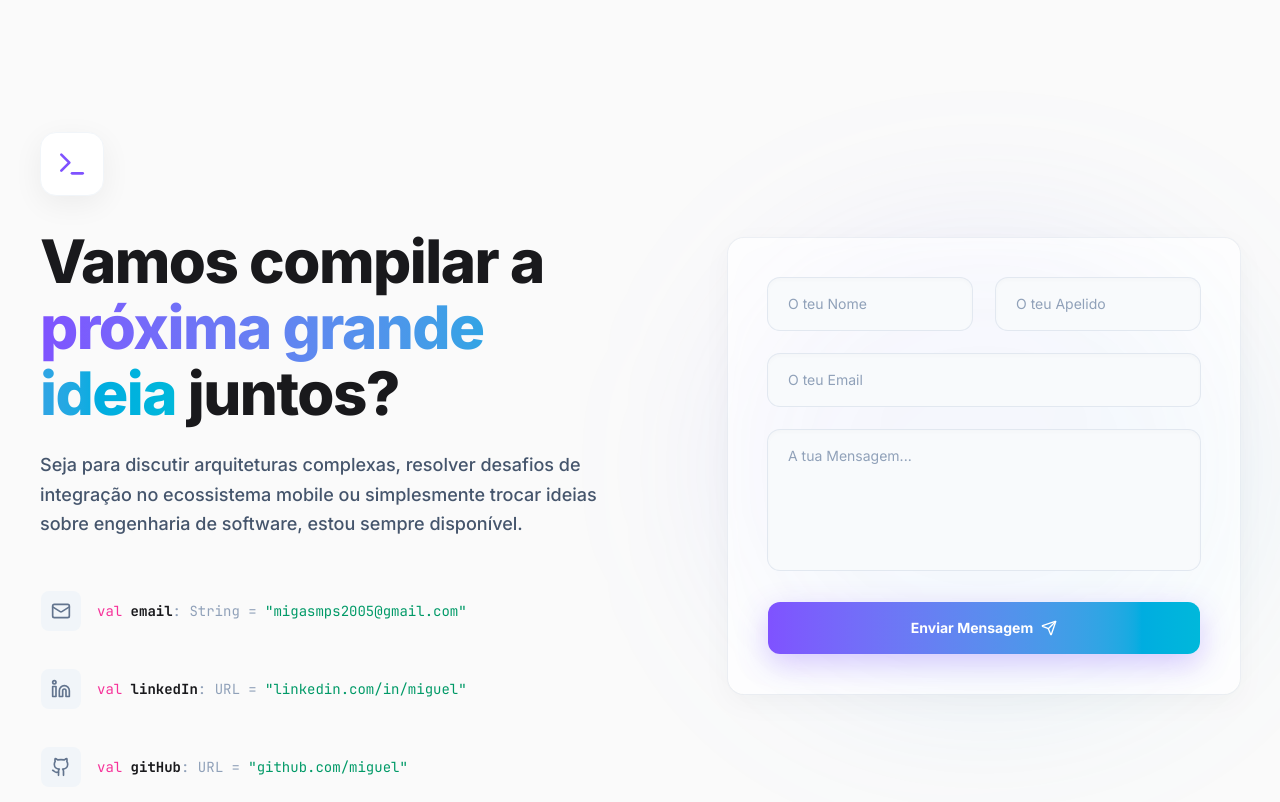
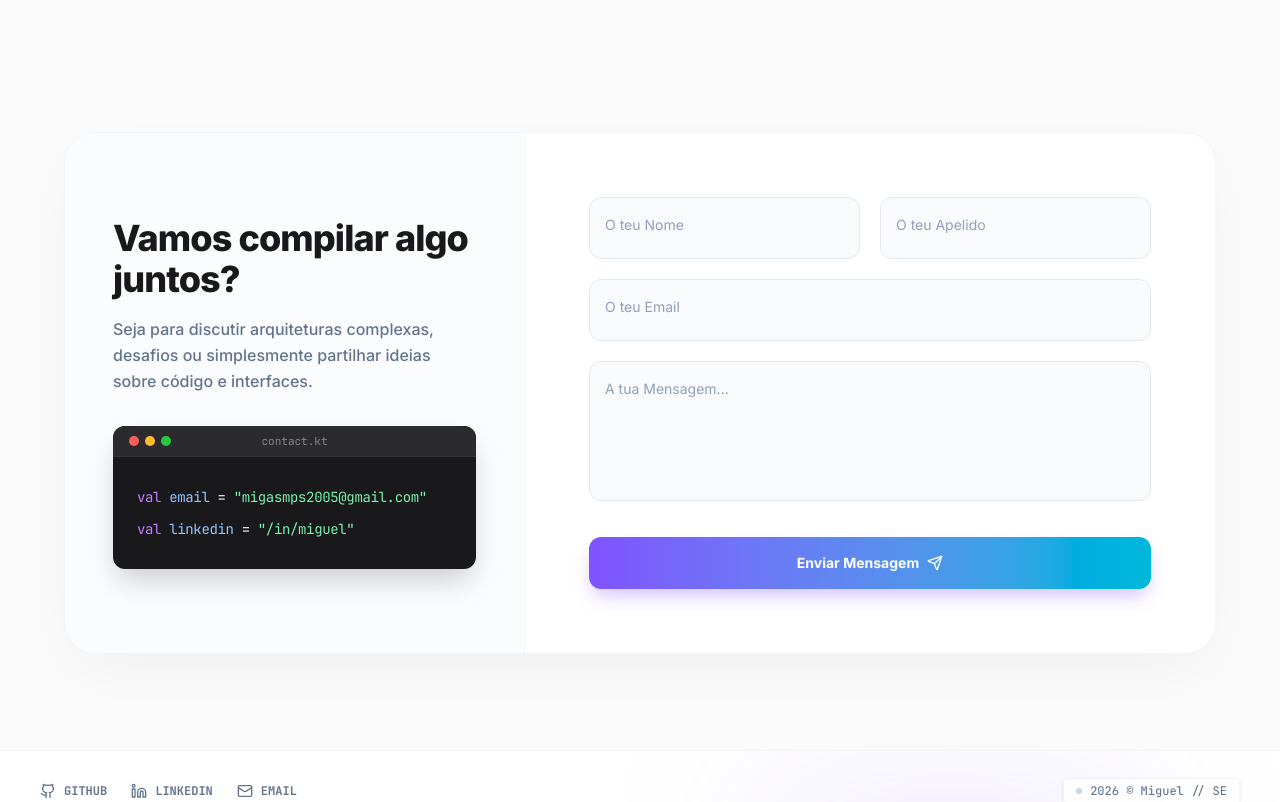
Before and after one commit to imperador1k/Portfolio-pessoal, a React (Vite) app: page / in a window 1280 px wide. Shown: the part 6500-7302 px from the top of the page. Built offline with nearby package versions, Linux system fonts and the light colour scheme.

Commit message:
feat(Contact): Refine contact form styling and UX
Improve input field styling for a better user experience. Update focus and placeholder states to be more visually appealing and informative, aligning with the JetBrains aesthetic. Remove unused icons to streamline the component.

```diff
--- a/src/components/Contact.tsx
+++ b/src/components/Contact.tsx
@@ -1,18 +1,14 @@
 import React, { useState } from 'react';
-import { Terminal, Send, Loader2, Github, Linkedin, Mail } from 'lucide-react';
+import { Send, Loader2, Copy, Check } from 'lucide-react';
 import { motion } from 'motion/react';
 
 const FloatingInput = ({ id, label, type = "text", required = false, isTextarea = false }: any) => {
-  const baseClasses = "absolute left-3 -top-2.5 bg-white px-1 text-[10px] font-mono font-bold text-slate-500 transition-all duration-300 pointer-events-none rounded";
-  const placeholderClasses = "peer-placeholder-shown:text-sm peer-placeholder-shown:top-4 peer-placeholder-shown:left-4 peer-placeholder-shown:bg-transparent peer-placeholder-shown:font-sans peer-placeholder-shown:font-normal peer-placeholder-shown:text-slate-400";
-  const focusClasses = "peer-focus:-top-2.5 peer-focus:left-3 peer-focus:text-[10px] peer-focus:bg-white peer-focus:font-mono peer-focus:font-bold peer-focus:text-jb-primary";
-
   return (
     <div className="relative">
       {isTextarea ? (
         <textarea
           id={id}
-          className="peer w-full bg-slate-50 text-jb-dark placeholder-transparent px-4 py-4 outline-none text-sm font-sans rounded-xl ring-1 ring-slate-200 focus:ring-2 focus:ring-jb-primary focus:bg-white shadow-[inset_0_2px_4px_rgba(0,0,0,0.02)] focus:shadow-none transition-all duration-300 resize-none block min-h-[140px]"
+          className="peer w-full bg-slate-50 text-jb-dark placeholder-transparent px-4 pt-7 pb-3 outline-none text-sm font-sans rounded-xl border border-slate-200 focus:border-transparent focus:ring-2 focus:ring-jb-primary focus:bg-white focus:shadow-lg focus:shadow-jb-primary/10 transition-all duration-300 resize-none block min-h-[140px]"
           placeholder={label}
           required={required}
         />
@@ -20,14 +16,16 @@ const FloatingInput = ({ id, label, type = "text", required = false, isTextarea
         <input
           type={type}
           id={id}
-          className="peer w-full bg-slate-50 text-jb-dark placeholder-transparent px-4 py-4 outline-none text-sm font-sans rounded-xl ring-1 ring-slate-200 focus:ring-2 focus:ring-jb-primary focus:bg-white shadow-[inset_0_2px_4px_rgba(0,0,0,0.02)] focus:shadow-none transition-all duration-300 block"
+          className="peer w-full bg-slate-50 text-jb-dark placeholder-transparent px-4 pt-7 pb-3 outline-none text-sm font-sans rounded-xl border border-slate-200 focus:border-transparent focus:ring-2 focus:ring-jb-primary focus:bg-white focus:shadow-lg focus:shadow-jb-primary/10 transition-all duration-300 block"
           placeholder={label}
           required={required}
         />
       )}
       <label
         htmlFor={id}
-        className={`${baseClasses} ${placeholderClasses} ${focusClasses}`}
+        className="absolute left-4 top-2 text-[10px] font-mono font-medium text-slate-500 pointer-events-none transition-all duration-300
+                   peer-placeholder-shown:top-[1.125rem] peer-placeholder-shown:text-sm peer-placeholder-shown:font-sans peer-placeholder-shown:font-normal peer-placeholder-shown:text-slate-400
+                   peer-focus:top-2 peer-focus:text-[10px] peer-focus:font-mono peer-focus:font-medium peer-focus:text-jb-primary z-20"
       >
         {label}
       </label>
@@ -35,20 +33,9 @@ const FloatingInput = ({ id, label, type = "text", required = false, isTextarea
   );
 };
 
-const ContactVar = ({ name, value, type, icon: Icon, href }: any) => (
-  <a href={href} target="_blank" rel="noopener noreferrer" className="group flex items-center gap-4 p-3 -ml-3 rounded-xl hover:bg-white/80 transition-colors border border-transparent hover:border-slate-200/60 hover:shadow-sm">
-    <div className="w-10 h-10 shrink-0 rounded-lg bg-slate-100 flex items-center justify-center group-hover:bg-jb-primary/10 group-hover:scale-110 transition-all duration-300">
-      <Icon className="w-5 h-5 text-slate-500 group-hover:text-jb-primary transition-colors" />
-    </div>
-    <div className="font-mono text-[13px] sm:text-sm overflow-hidden text-ellipsis">
-      <span className="text-pink-500">val</span> <span className="text-jb-dark font-bold">{name}</span><span className="text-slate-400">: {type} = </span><br className="sm:hidden" />
-      <span className="text-emerald-600 break-all">"{value}"</span>
-    </div>
-  </a>
-);
-
 export default function Contact() {
   const [isSubmitting, setIsSubmitting] = useState(false);
+  const [copied, setCopied] = useState(false);
 
   const handleSubmit = (e: React.FormEvent) => {
     e.preventDefault();
@@ -56,40 +43,63 @@ export default function Contact() {
     setTimeout(() => setIsSubmitting(false), 2000);
   };
 
+  const handleCopy = () => {
+    navigator.clipboard.writeText('migasmps2005@gmail.com');
+    setCopied(true);
+    setTimeout(() => setCopied(false), 2000);
+  };
+
   return (
     <section className="px-5 sm:px-6 py-24 lg:px-10 max-w-7xl mx-auto w-full relative z-10" id="contactos">
-      <div className="grid grid-cols-1 lg:grid-cols-2 gap-12 lg:gap-8 items-center">
-        {/* Left Column: Info & Context */}
-        <div className="flex flex-col">
-          <div className="w-16 h-16 bg-white rounded-2xl flex items-center justify-center mb-8 border border-slate-100 shadow-[0_8px_30px_rgb(0,0,0,0.06)] relative overflow-hidden group">
-            <div className="absolute inset-0 bg-gradient-to-r from-jb-primary to-cyan-500 opacity-0 group-hover:opacity-10 transition-opacity duration-500"></div>
-            <Terminal className="w-8 h-8 text-jb-primary group-hover:scale-110 transition-transform duration-500" />
+
+      <div className="max-w-6xl mx-auto bg-white border border-slate-100 shadow-[0_20px_60px_-15px_rgba(0,0,0,0.05)] rounded-[2rem] overflow-hidden">
+        <div className="grid grid-cols-1 lg:grid-cols-5">
+
+          {/* Left Column: Info & Code Snippet (Span 2) */}
+          <div className="lg:col-span-2 bg-slate-50/50 p-8 lg:p-12 border-b lg:border-b-0 lg:border-r border-slate-100 flex flex-col justify-center">
+             <h2 className="text-3xl sm:text-4xl font-extrabold text-jb-dark tracking-tight mb-4 leading-[1.15]">
+                Vamos compilar algo juntos?
+             </h2>
+             <p className="text-slate-500 text-sm sm:text-base font-medium leading-relaxed">
+                Seja para discutir arquiteturas complexas, desafios ou simplesmente partilhar ideias sobre código e interfaces.
+             </p>
+
+             {/* The Realistic Code Block */}
+             <div className="bg-[#19191C] rounded-xl shadow-[0_15px_30px_-5px_rgba(0,0,0,0.2)] overflow-hidden mt-8 relative group">
+                {/* Header */}
+                <div className="bg-[#2A2A2F] px-4 py-2.5 flex items-center justify-between border-b border-white/5">
+                   <div className="flex gap-1.5">
+                      <div className="w-2.5 h-2.5 rounded-full bg-[#FF5F56]"></div>
+                      <div className="w-2.5 h-2.5 rounded-full bg-[#FFBD2E]"></div>
+                      <div className="w-2.5 h-2.5 rounded-full bg-[#27C93F]"></div>
+                   </div>
+                   <div className="absolute left-1/2 -translate-x-1/2 text-[#85858B] text-[11px] font-mono">contact.kt</div>
+                   <div></div>
                 </div>
 
-          <h2 className="text-4xl sm:text-5xl lg:text-6xl font-extrabold text-jb-dark tracking-tight mb-6 leading-[1.1]">
-            Vamos compilar a <br className="hidden sm:block" />
-            <span className="text-transparent bg-clip-text bg-gradient-to-r from-jb-primary to-cyan-500">próxima grande ideia</span> juntos?
-          </h2>
-
-          <p className="text-slate-600 text-lg mb-10 max-w-xl font-medium leading-relaxed">
-            Seja para discutir arquiteturas complexas, resolver desafios de integração no ecossistema mobile ou simplesmente trocar ideias sobre engenharia de software, estou sempre disponível.
-          </p>
-
-          <div className="space-y-3">
-             <ContactVar name="email" type="String" value="migasmps2005@gmail.com" icon={Mail} href="mailto:migasmps2005@gmail.com" />
-             <ContactVar name="linkedIn" type="URL" value="linkedin.com/in/miguel" icon={Linkedin} href="https://linkedin.com" />
-             <ContactVar name="gitHub" type="URL" value="github.com/miguel" icon={Github} href="https://github.com" />
+                {/* Body */}
+                <div className="p-5 sm:p-6 relative">
+                   <motion.button
+                      whileHover={{ scale: 1.05 }}
+                      whileTap={{ scale: 0.95 }}
+                      onClick={handleCopy}
+                      className="absolute top-4 right-4 p-2 bg-white/5 hover:bg-white/10 rounded-lg text-slate-400 hover:text-white transition-all opacity-0 group-hover:opacity-100 focus:opacity-100"
+                      aria-label="Copy code"
+                   >
+                      {copied ? <Check className="w-4 h-4 text-green-400" /> : <Copy className="w-4 h-4" />}
+                   </motion.button>
+                   <div className="font-mono text-[13px] sm:text-sm leading-8 whitespace-pre overflow-x-auto tracking-tight">
+                      <span className="text-purple-400">val</span> <span className="text-blue-300">email</span> <span className="text-white">=</span> <span className="text-green-300">"migasmps2005@gmail.com"</span><br/>
+                      <span className="text-purple-400">val</span> <span className="text-blue-300">linkedin</span> <span className="text-white">=</span> <span className="text-green-300">"/in/miguel"</span>
+                   </div>
+                </div>
              </div>
           </div>
 
-        {/* Right Column: Form */}
-        <div className="relative w-full max-w-lg mx-auto lg:mx-0 lg:ml-auto">
-          {/* Subtle glow behind form */}
-          <div className="absolute top-1/2 left-1/2 -translate-x-1/2 -translate-y-1/2 w-full h-full bg-gradient-to-br from-jb-primary/10 to-cyan-500/10 blur-[80px] pointer-events-none -z-10 rounded-full"></div>
-
-          <div className="bg-white/70 backdrop-blur-md rounded-2xl shadow-[0_8px_30px_rgba(0,0,0,0.04)] ring-1 ring-slate-200/50 p-8 sm:p-10">
-            <form className="w-full text-left space-y-6" onSubmit={handleSubmit}>
-              <div className="grid grid-cols-1 sm:grid-cols-2 gap-6">
+          {/* Right Column: Form (Span 3) */}
+          <div className="lg:col-span-3 p-8 lg:p-16 bg-white flex flex-col justify-center">
+             <form className="w-full text-left space-y-5" onSubmit={handleSubmit}>
+                <div className="grid grid-cols-1 sm:grid-cols-2 gap-5">
                    <FloatingInput id="firstName" label="O teu Nome" required />
                    <FloatingInput id="lastName" label="O teu Apelido" />
                 </div>
@@ -101,16 +111,16 @@ export default function Contact() {
                 <div className="pt-2">
                    <motion.button
                       type="submit"
-                  whileHover={{ scale: 1.02 }}
-                  whileTap={{ scale: 0.95 }}
+                      whileHover={{ scale: 1.01 }}
+                      whileTap={{ scale: 0.97 }}
                       disabled={isSubmitting}
-                  className="relative w-full bg-gradient-to-r from-jb-primary to-cyan-500 text-white px-8 py-4 rounded-xl font-bold text-sm shadow-[0_10px_30px_rgba(127,82,255,0.3)] hover:shadow-[0_15px_40px_rgba(127,82,255,0.4)] transition-all flex items-center justify-center overflow-hidden group disabled:opacity-80 disabled:cursor-not-allowed"
+                      className="relative w-full bg-gradient-to-r from-jb-primary to-cyan-500 text-white px-8 py-4 mt-2 rounded-xl font-bold text-sm shadow-[0_10px_20px_-5px_rgba(127,82,255,0.4)] transition-all flex items-center justify-center overflow-hidden group disabled:opacity-80 disabled:cursor-not-allowed"
                    >
-                  <div className="absolute inset-0 bg-white/20 translate-y-full group-hover:translate-y-0 transition-transform duration-300 ease-out"></div>
+                      <div className="absolute inset-0 bg-white/20 translate-y-full group-hover:translate-y-0 transition-transform duration-300 ease-out rounded-xl"></div>
                       <div className="relative flex items-center gap-2">
                          {isSubmitting ? (
                             <>
-                        <span>Building message...</span>
+                               <span>A compilar mensagem...</span>
                                <Loader2 className="w-4 h-4 animate-spin" />
                             </>
                          ) : (
@@ -124,6 +134,7 @@ export default function Contact() {
                 </div>
              </form>
           </div>
+
         </div>
       </div>
     </section>
```
Lines whose indentation alone changed are shown as unchanged.
